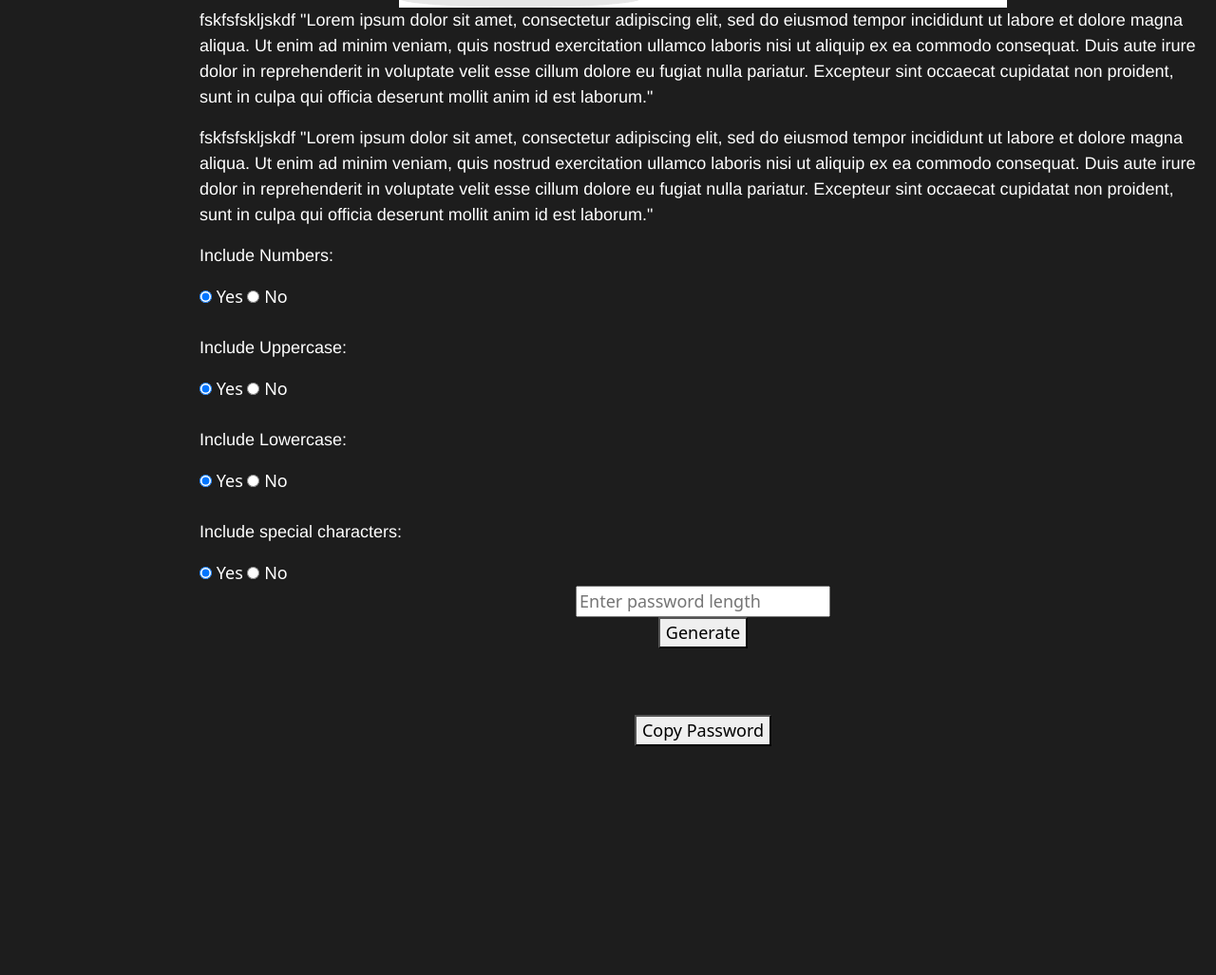
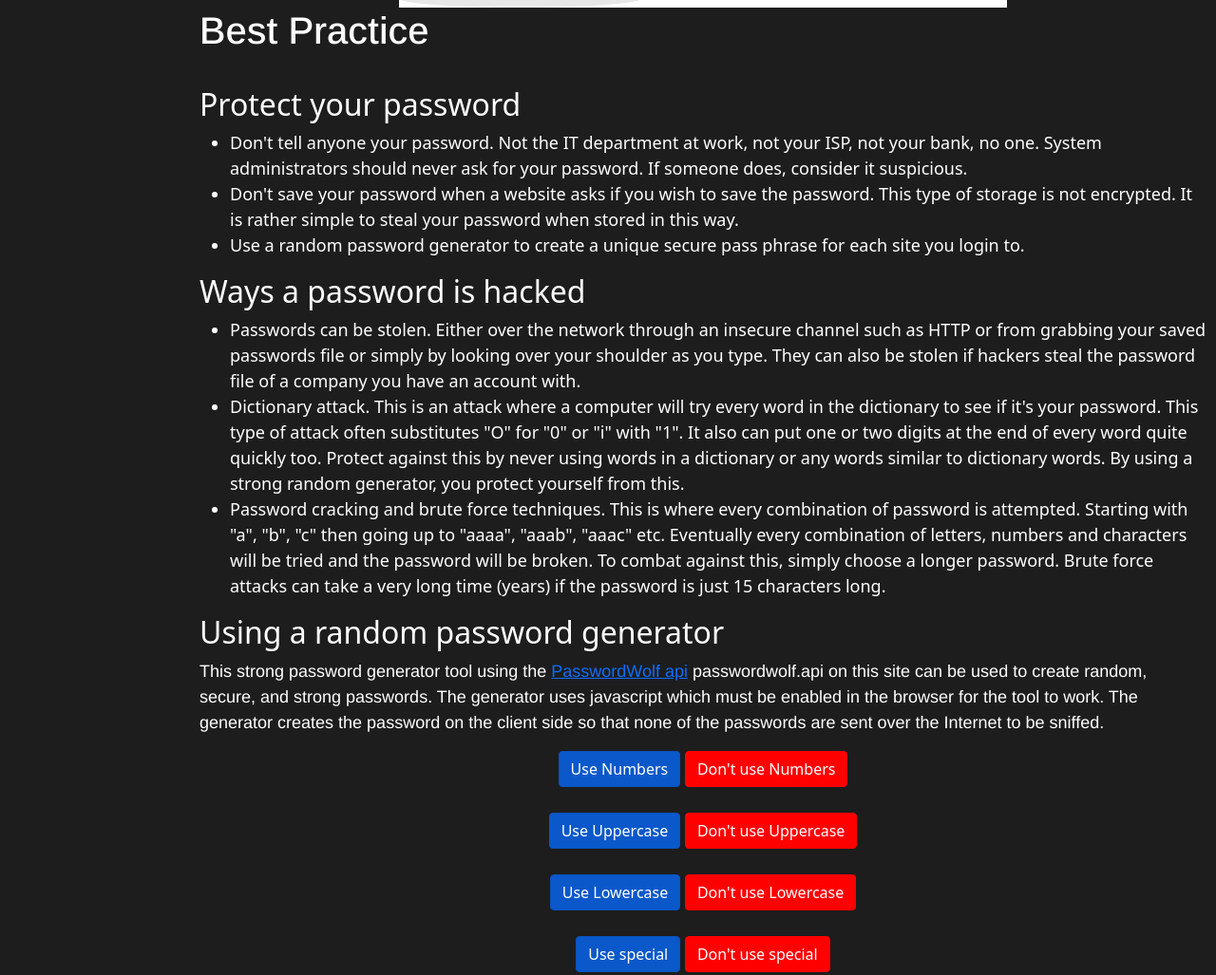
Before and after one commit to Dominic-wells/Milestone-Project-2, a plain HTML site: page index.html in a window 1280 px wide. Shown: the part 1642-2669 px from the top of the page at 95% size. Before the commit the page ends 2455 px from the top, so only its background shows below. Drawn offline with nearby package versions, Linux system fonts and the light colour scheme.

Commit message:
changed btn, nav links to id and added text

```diff
--- a/index.html
+++ b/index.html
@@ -35,9 +35,9 @@
       <span class="logo-text "><i>"The password Place"</i></span>
     </div>
     <nav class="nav-links">
-      <a class="nav-link" href="#Analyse">Analyse</a>
-      <a class="nav-link" href="#Best_Practice">Best Practice</a>
-      <a class="nav-link" href="#Generate">Generate</a>
+      <a class="nav-link" href="#analyse">Analyse</a>
+      <a class="nav-link" href="#best_Practice">Best Practice</a>
+      <a class="nav-link" href="#generate">Generate</a>
     </nav>
     <div class="media-links">
       <a href="https://www.youtube.com/" target="_blank" aria-label="link to Youtube"><i
@@ -53,9 +53,9 @@
   <div class="topnav" id="thetopnav">
     <a href="javascript:void(0)" class="closebtn" onclick="closeNav()">&times;</a>
     <nav class="top-nav-links">
-      <a class="top-nav-link" href="#Analyse">Analyse</a>
-      <a class="top-nav-link" href="#Best_Practice">Best Practice</a>
-      <a class="top-nav-link" href="#Generate">Generate</a>
+      <a class="top-nav-link" onclick="closeNav()" href="#analyse">Analyse</a>
+      <a class="top-nav-link" onclick="closeNav()" href="#best_Practice">Best Practice</a>
+      <a class="top-nav-link" onclick="closeNav() " href="#generate">Generate</a>
     </nav>
     <div class="top-media-links">
       <a href="https://www.youtube.com/" target="_blank" aria-label="link to Youtube"><i
@@ -71,10 +71,9 @@
   <div id="passworddivbox" class="main">
     <div class="hamburger">
       <span style="font-size:30px;cursor:pointer" onclick="openNav()">&#9776;</span>
-      <section id="Analyse">
     </div>
     <!--Text taken from https://security.tcnj.edu/security-guidelines/passwords/-->
-    <h1>Passwords</h1>
+    <h1 id="analyse">Passwords</h1>
     <p>
       Passwords are a critical part of information and network security. Passwords serve to protect against unauthorized
       access, but a poorly chosen password could put the entire institution at risk.<br>
@@ -129,63 +128,88 @@
       <img src=" assets/images/laptop.webp" width="640" height="400" class="img-fluid center-block laptoplady"
         alt=" illustration image of a women with a laptop">
     </div>
-    <section id="Best_Practice">
-      <P>fskfsfskljskdf
-        "Lorem ipsum dolor sit amet, consectetur adipiscing elit, sed do eiusmod tempor incididunt ut labore et dolore
-        magna aliqua. Ut enim ad minim veniam, quis nostrud exercitation ullamco laboris nisi ut aliquip ex ea commodo
-        consequat. Duis aute irure dolor in reprehenderit in voluptate velit esse cillum dolore eu fugiat nulla
-        pariatur. Excepteur sint occaecat cupidatat non proident, sunt in culpa qui officia deserunt mollit anim id est
-        laborum."</P>
-      <p>fskfsfskljskdf
-        "Lorem ipsum dolor sit amet, consectetur adipiscing elit, sed do eiusmod tempor incididunt ut labore et dolore
-        magna aliqua. Ut enim ad minim veniam, quis nostrud exercitation ullamco laboris nisi ut aliquip ex ea commodo
-        consequat. Duis aute irure dolor in reprehenderit in voluptate velit esse cillum dolore eu fugiat nulla
-        pariatur. Excepteur sint occaecat cupidatat non proident, sunt in culpa qui officia deserunt mollit anim id est
-        laborum."</p>
+
+
+    <!--text from https://passwordwolf.com/-->
+    <section id="best_Practice">
+      <h1>Best Practice</h1>
+      <br>
+      <h2>Protect your password
+      </h2>
+      <ul>
+        <li>Don't tell anyone your password. Not the IT department at work, not your ISP, not your bank, no one. System
+          administrators should never ask for your password. If someone does, consider it suspicious.</li>
+        <li>Don't save your password when a website asks if you wish to save the password. This type of storage is not
+          encrypted. It is rather simple to steal your password when stored in this way.</li>
+        <li>Use a random password generator to create a unique secure pass phrase for each site you login to.
+        </li>
+      </ul>
+      <h2>Ways a password is hacked
+      </h2>
+      <ul>
+        <li>Passwords can be stolen. Either over the network through an insecure channel such as HTTP or from grabbing
+          your saved passwords file or simply by looking over your shoulder as you type. They can also be stolen if
+          hackers steal the password file of a company you have an account with.</li>
+        <li>Dictionary attack. This is an attack where a computer will try every word in the dictionary to see if it's
+          your password. This type of attack often substitutes "O" for "0" or "i" with "1". It also can put one or two
+          digits at the end of every word quite quickly too. Protect against this by never using words in a dictionary
+          or any words similar to dictionary words. By using a strong random generator, you protect yourself from this.
+        </li>
+        <li>Password cracking and brute force techniques. This is where every combination of password is attempted.
+          Starting with "a", "b", "c" then going up to "aaaa", "aaab", "aaac" etc. Eventually every combination of
+          letters, numbers and characters will be tried and the password will be broken. To combat against this, simply
+          choose a longer password. Brute force attacks can take a very long time (years) if the password is just 15
+          characters long.
+        </li>
+      </ul>
+      <h2>Using a random password generator
+      </h2>
+      <P>This strong password generator tool using the <a href="https://passwordwolf.com/" target="_blank">PasswordWolf
+          api</a>
+        passwordwolf.api on this site can be used to create random, secure, and strong passwords.
+        The generator uses javascript which must be enabled in the browser for the tool to work. The generator creates
+        the password on the client side so that none of the passwords are sent over the Internet to be sniffed.</P>
     </section>
 
 
 
-    <section id="Analyse"></section>
+    <!-- <section id="Analyse"></section> -->
 
-    <!-- <section id="Generate"> -->
-    <div class=" form-check-inline" id="Generate">
+
+    <div class="radioBtn">
       <form>
-        <p>Include Numbers:</p>
-        <input type="radio" id="yes_number" name="number" value="on" checked="checked">
-        <label for="yes_number">Yes</label>
-        <input type="radio" id="no_number" name="number" value="off">
-        <label for="no_number">No</label>
+        <input type="radio" class=" btn-check" id="yes_number" name="number" value="on" checked="checked">
+        <label class="btn btn-primary" for="yes_number">Use Numbers</label>
+        <input type="radio" class="btn-check" id="no_number" name="number" value="off">
+        <label class="btn btn-primary" for="no_number">Don't use Numbers</label>
       </form>
       <br>
       <form>
-        <p>Include Uppercase:</p>
-        <input type="radio" id="yes_upper" name="upper" value="on" checked="checked">
-        <label for="yes_upper">Yes</label>
-        <input type="radio" id="no_upper" name="upper" value="off">
-        <label for="no_upper">No</label>
+        <input type="radio" class="btn-check" id="yes_upper" name="upper" value="on" checked="checked">
+        <label class="btn btn-primary" for="yes_upper">Use Uppercase</label>
+        <input type="radio" class="btn-check" id="no_upper" name="upper" value="off">
+        <label class="btn btn-primary" for="no_upper">Don't use Uppercase</label>
       </form>
       <br>
       <form>
-        <p>Include Lowercase:</p>
-        <input type="radio" id="yes_lower" name="lower" value="on" checked="checked">
-        <label for="yes_lower">Yes</label>
-        <input type="radio" id="no_lower" name="lower" value="off">
-        <label for="no_lower">No</label>
+        <input type="radio" class="btn-check" id="yes_lower" name="lower" value="on" checked="checked">
+        <label class="btn btn-primary" for="yes_lower">Use Lowercase</label>
+        <input type="radio" class="btn-check" id="no_lower" name="lower" value="off">
+        <label class="btn btn-primary" for="no_lower">Don't use Lowercase</label>
       </form>
       <br>
       <form>
-        <p>Include special characters:</p>
-        <input type="radio" id="yes_spec" name="spec" value="on" checked="checked">
-        <label for="yes_spec">Yes</label>
-        <input type="radio" id="no_spec" name="spec" value="off">
-        <label for="no_spec">No</label><br>
+        <input type="radio" class="btn-check" id="yes_spec" name="spec" value="on" checked="checked">
+        <label class="btn btn-primary" for="yes_spec">Use special</label>
+        <input type="radio" class="btn-check" id="no_spec" name="spec" value="off">
+        <label class="btn btn-primary" for="no_spec">Don't use special</label><br>
       </form>
+      <br>
     </div>
-    <div class="passwordbox">
+    <div id="generate" class="passwordbox">
       <!-- text input gudice from https://technology.blog.gov.uk/2020/02/24/why-the-gov-uk-design-system-team-changed-the-input-type-for-numbers/-->
       <input type="text" inputmode="numeric" pattern="[0-9]*" id="passlen" class="pass-len-box"
-        placeholder="Enter password length" required>
+        placeholder="Enter a number(6-30)" required>
       <button class="generatorPass" id="genratorPass">Generate</button>
       <br>
       <p id="dispPassword"></p>
@@ -193,7 +217,7 @@
       <button id="btn-copy">Copy Password</button>
       <br>
     </div>
-    <!-- </section> -->
+
 
   </div>
 
```
